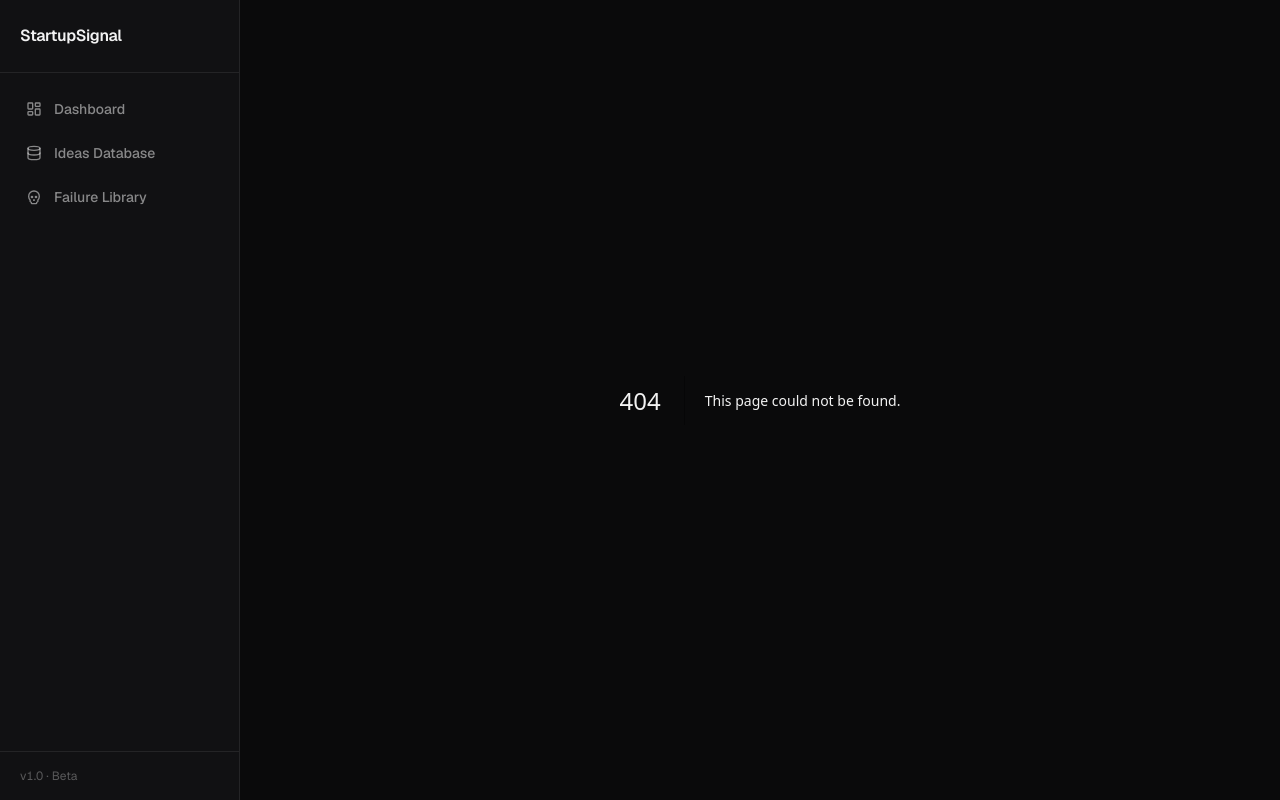
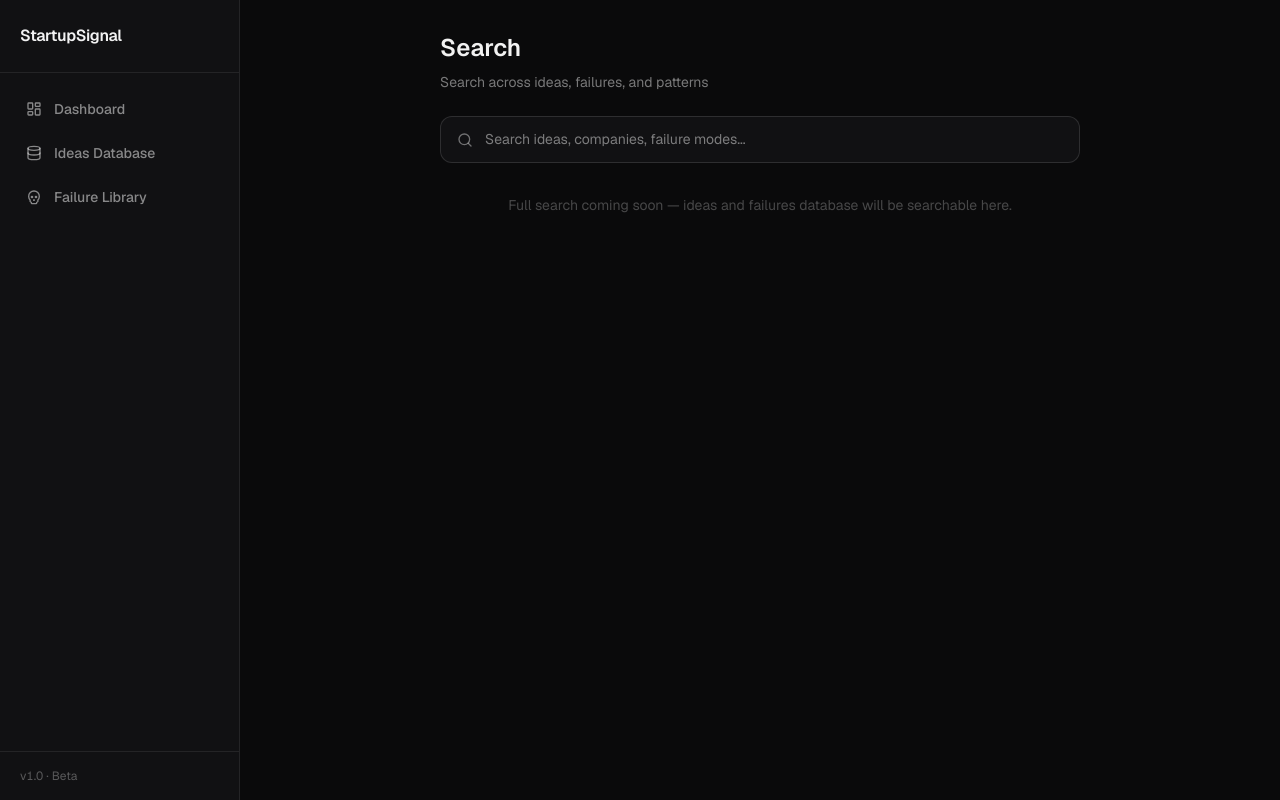
Before and after one commit to nilsdev1473-dotcom/startupsignal, a Next.js app: page /search in a window 1280 px wide. Before the commit this address had no page. Built offline with nearby package versions, Linux system fonts and the light colour scheme.

Commit message:
fix: add /search page (was 404 from bottom nav)

```diff
--- /dev/null
+++ b/src/app/search/page.tsx
@@ -0,0 +1,59 @@
+"use client";
+
+import { Search } from "lucide-react";
+import { useState } from "react";
+
+export default function SearchPage() {
+  const [query, setQuery] = useState("");
+
+  return (
+    <div className="max-w-2xl mx-auto px-4 py-8">
+      <h1
+        className="text-2xl font-semibold mb-2"
+        style={{ color: "rgba(255,255,255,0.95)" }}
+      >
+        Search
+      </h1>
+      <p className="text-sm mb-6" style={{ color: "rgba(255,255,255,0.45)" }}>
+        Search across ideas, failures, and patterns
+      </p>
+      <div
+        style={{
+          display: "flex",
+          alignItems: "center",
+          gap: 12,
+          background: "#111113",
+          border: "1px solid rgba(255,255,255,0.12)",
+          borderRadius: 12,
+          padding: "12px 16px",
+        }}
+      >
+        <Search
+          size={16}
+          style={{ color: "rgba(255,255,255,0.4)", flexShrink: 0 }}
+        />
+        <input
+          type="text"
+          value={query}
+          onChange={(e) => setQuery(e.target.value)}
+          placeholder="Search ideas, companies, failure modes..."
+          style={{
+            background: "transparent",
+            border: "none",
+            outline: "none",
+            color: "rgba(255,255,255,0.9)",
+            fontSize: 14,
+            width: "100%",
+          }}
+        />
+      </div>
+      <p
+        className="text-sm mt-8 text-center"
+        style={{ color: "rgba(255,255,255,0.25)" }}
+      >
+        Full search coming soon — ideas and failures database will be searchable
+        here.
+      </p>
+    </div>
+  );
+}
```
